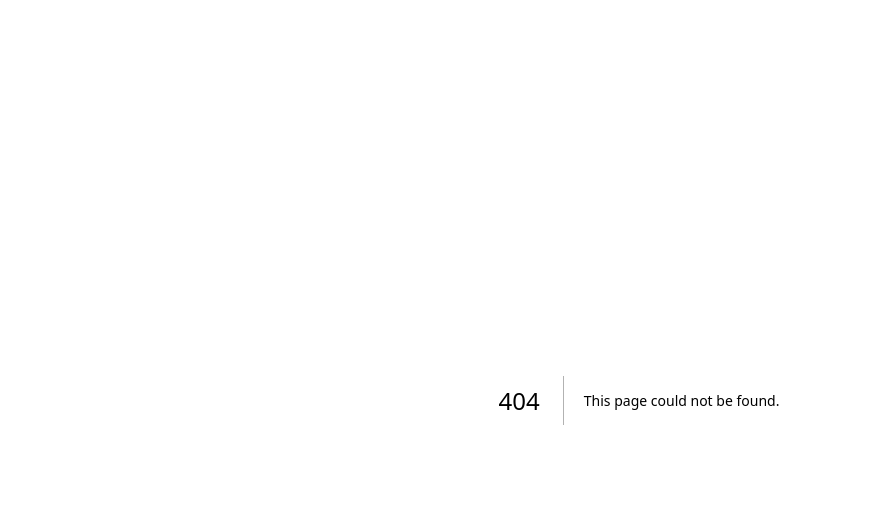
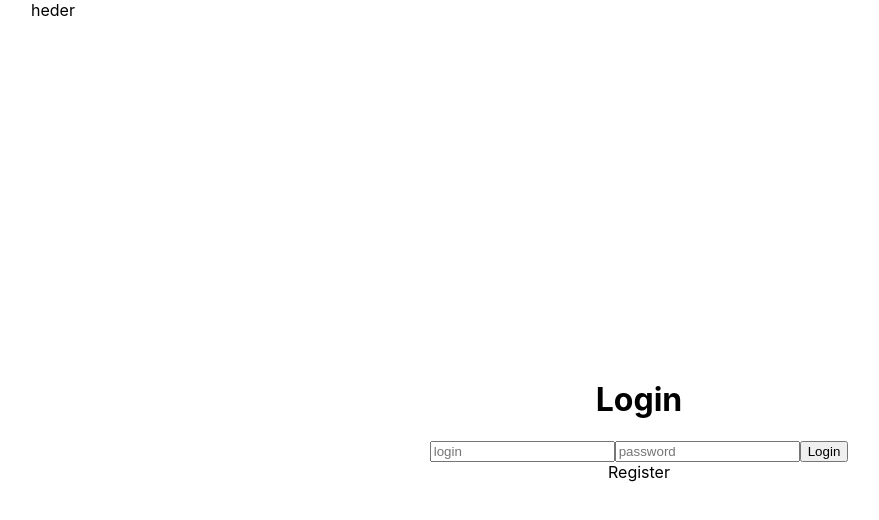
Before and after one commit to mindr17/project-management-app, a Next.js app: page /login in a window 1280 px wide. Before the commit this address had no page. Shown: the top 520 px of the page, without its empty margins (1-880 px from the left). Built offline with nearby package versions, Linux system fonts and the light colour scheme.

Commit message:
feat: add signin component

```diff
--- /dev/null
+++ b/pages/login.tsx
@@ -0,0 +1,20 @@
+import Head from "next/head";
+import SignIn from "../src/components/auth/signin";
+import styles from "../styles/Home.module.css";
+
+export default function Login() {
+  return (
+    <div className={styles.container}>
+      <Head>
+        <title>Auth</title>
+        <meta name="description" content="Generated by create next app" />
+        <link rel="icon" href="/favicon.ico" />
+      </Head>
+      <header>heder</header>
+      <main className={styles.main}>
+        <h1>Login</h1>
+        <SignIn />
+      </main>
+    </div>
+  );
+}
--- /dev/null
+++ b/src/components/auth/signin.tsx
@@ -0,0 +1,70 @@
+import axios from "axios";
+import Link from "next/link";
+import { ChangeEvent, FormEvent, useState } from "react";
+import { useAppDispatch, useAppSelector } from "../../hooks/hooks";
+import { setToken } from "../../store/sliceAuth";
+import { BASE_URL } from "../server/server";
+
+export default function SignIn() {
+  const dispatch = useAppDispatch();
+  // const { token, password, responsesAuth } = useAppSelector(
+  //   (state) => state.auth
+  // );
+
+  const [login, setLogin] = useState("");
+  const [pass, setPass] = useState("");
+
+  const hendleLogin = (e: ChangeEvent<HTMLInputElement>) => {
+    setLogin(e.target.value);
+  };
+
+  const hendlePassword = (e: ChangeEvent<HTMLInputElement>) => {
+    setPass(e.target.value);
+  };
+
+  const hendleSubmit = (e: FormEvent<HTMLFormElement>) => {
+    e.preventDefault();
+    createToken();
+    setLogin("");
+    setPass("");
+    console.log("SignIn redy");
+  };
+
+  const createToken = () => {
+    axios({
+      method: "post",
+      url: `${BASE_URL}/signin`,
+      data: {
+        login: login,
+        password: pass,
+      },
+    }).then((response) => {
+      dispatch(setToken(response.data.token));
+    });
+  };
+
+  return (
+    <>
+      <form onSubmit={(e) => hendleSubmit(e)}>
+        <input
+          type="text"
+          placeholder="login"
+          value={login}
+          onChange={(e) => {
+            hendleLogin(e);
+          }}
+        />
+        <input
+          type="password"
+          placeholder="password"
+          value={pass}
+          onChange={(e) => {
+            hendlePassword(e);
+          }}
+        />
+        <button>Login</button>
+      </form>
+      <Link href={"/register"}>Register</Link>
+    </>
+  );
+}
--- /dev/null
+++ b/src/components/server/server.ts
@@ -0,0 +1 @@
+export const BASE_URL = "http://localhost:4000";
```
